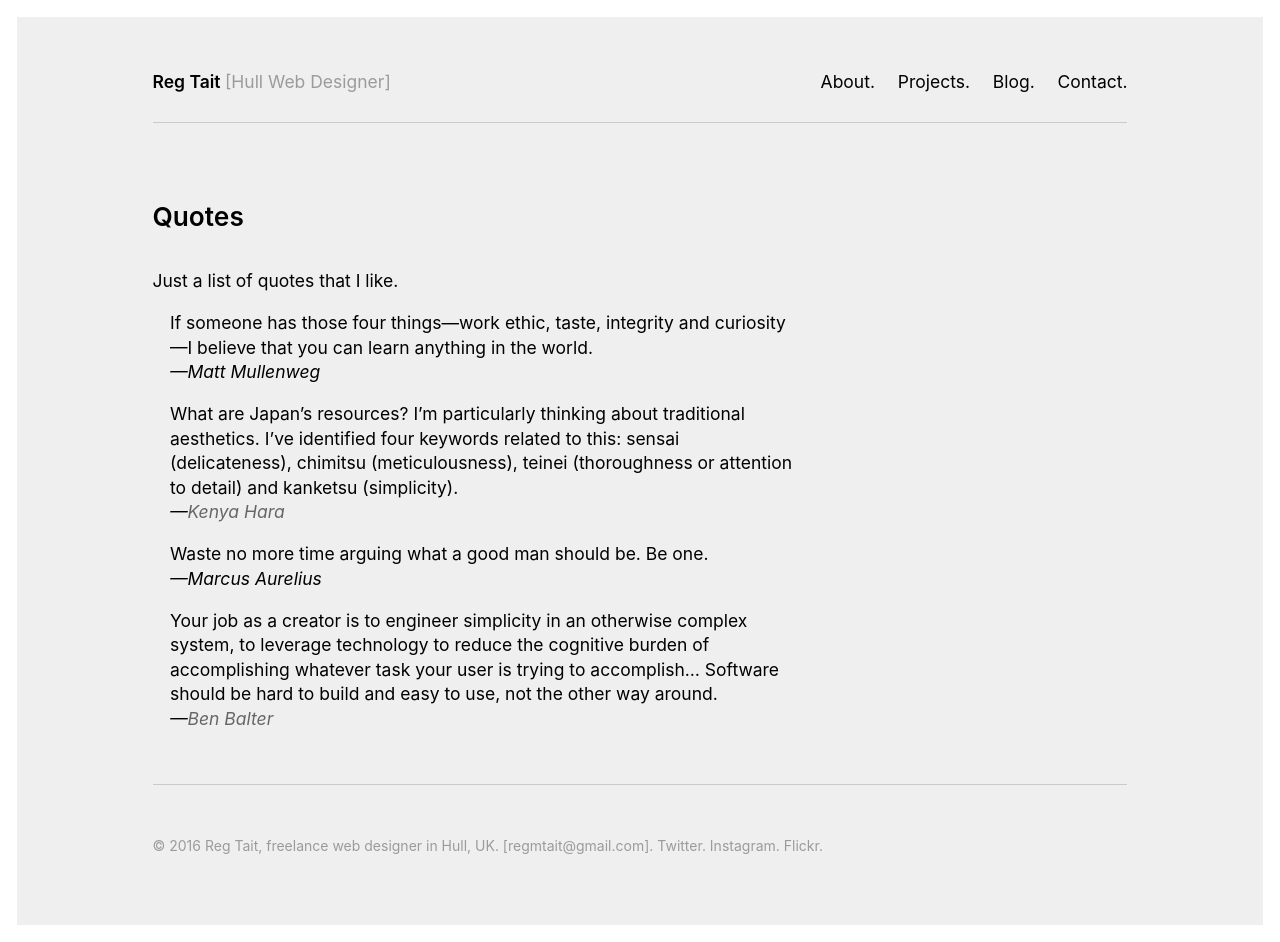
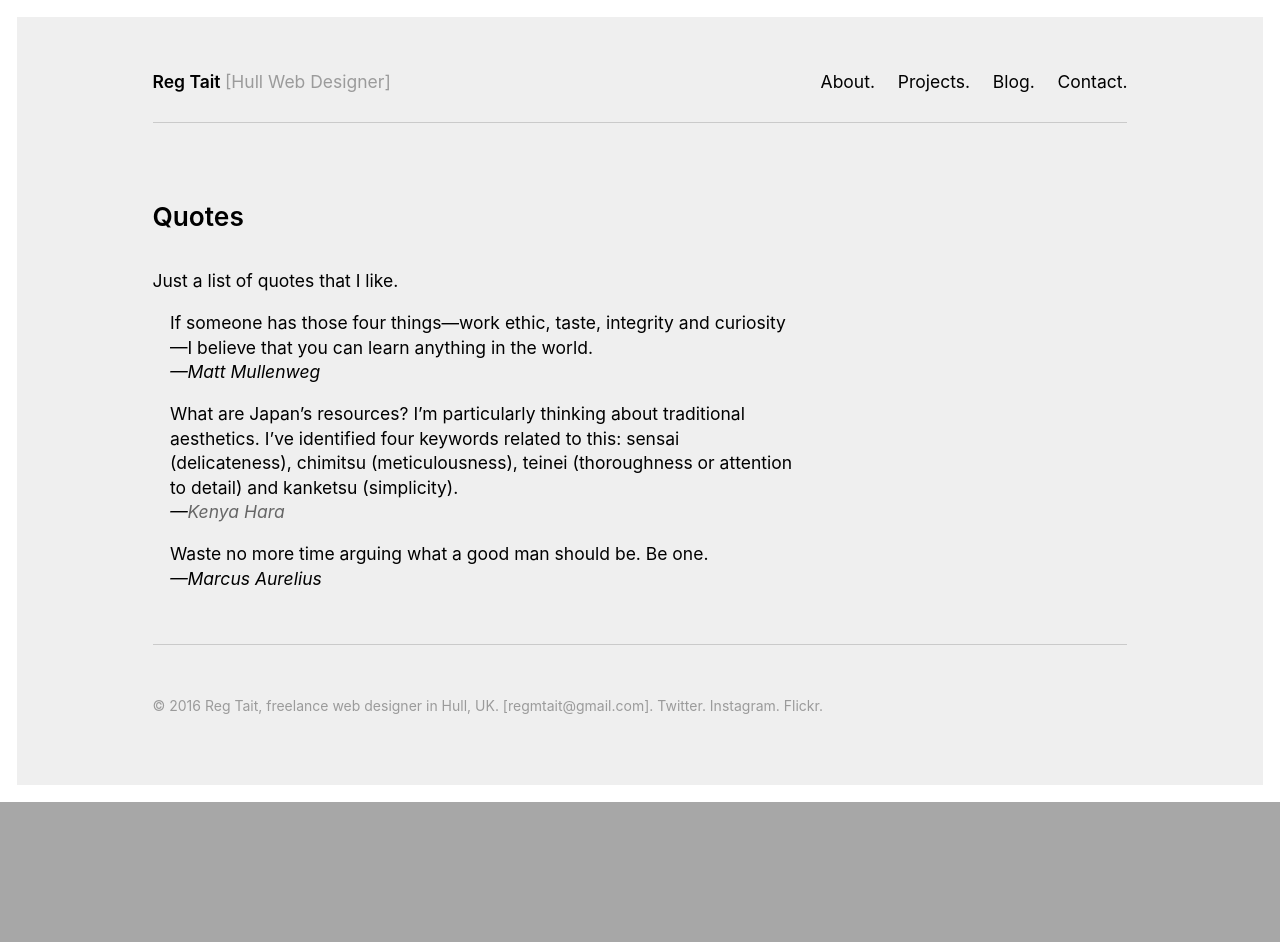
Before and after one commit to regmtait/regmtait.co.uk, a Jekyll site: the page built from quotes.md, in a window 1280 px wide. Built offline with Jekyll 4.4.1, drawn with Linux system fonts in a browser that asks for light colours; after the commit the page ends 900 px from its top, so only the background shows below that.

Commit message:
Revert "Added Ben Walter link and quote"
This reverts commit b34c5076867800f11db7cc1f822fc6760abb046c.

```diff
--- a/quotes.md
+++ b/quotes.md
@@ -21,6 +21,3 @@ Just a list of quotes that I like.
 
 > Waste no more time arguing what a good man should be. Be one.
 <br><cite>—Marcus Aurelius</cite>
-
-> Your job as a creator is to engineer simplicity in an otherwise complex system, to leverage technology to reduce the cognitive burden of accomplishing whatever task your user is trying to accomplish… Software should be hard to build and easy to use, not the other way around.
-<br><cite>—[Ben Balter](http://ben.balter.com/2016/08/22/ten-ways-to-make-a-product-great/ 'Ben Balter, Absorb complexity on behalf of users')</cite>
```
Also changed, not shown: links.md (+0 -1 lines).
